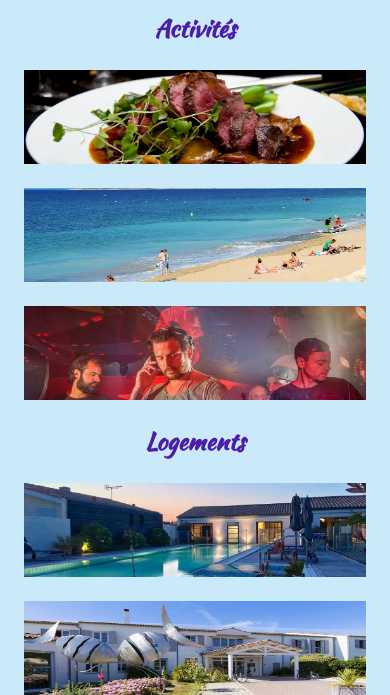
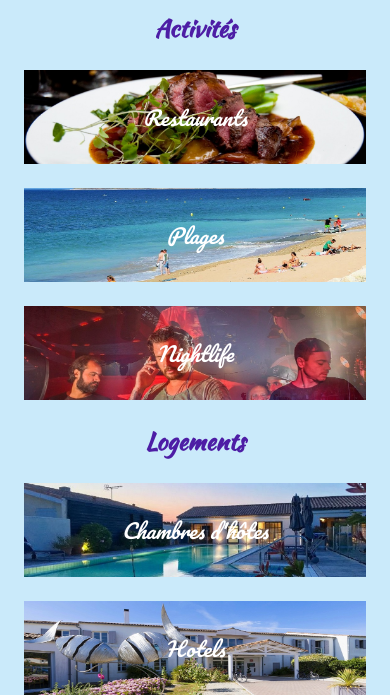
Before and after one commit to Pierre12331/Projet1, a plain HTML site: page index.html in a window 390 px wide. Shown: the part 687-1382 px from the top of the page. Drawn offline with Linux system fonts and the light colour scheme; a script that the page names is missing; a web font is replaced by a local one.

Commit message:
la vrai vrai fin

```diff
--- a/style.css
+++ b/style.css
@@ -194,7 +194,7 @@ display: inline;
 	align-items:center;
 	color: white;
 	font-style: italic;
-	opacity:1;
+	opacity:0;
 	transition:opacity .8s;
 	}
 
@@ -207,8 +207,7 @@ opacity:1;
 	display: block;
 	margin:24px;
 	font-family: 'Pacifico', cursive;
-	font-size:28px;
-	line-height: 1em;
+	font-size:50px;
 }
 
 .a-img{
@@ -479,8 +478,8 @@ h1{
 	}
 
 	.a-txt{
-		opacity: 0;
-		font-size: 50px;
+		font-size: 20px;
+		opacity: inherit
 	}
 
 
```
